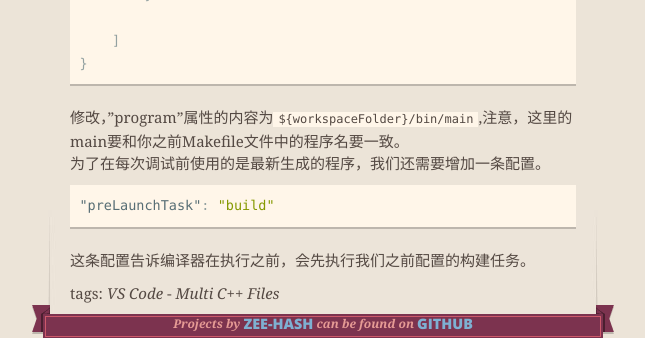
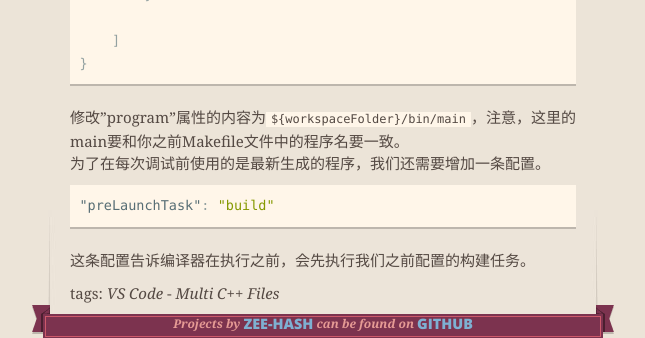
Before and after one commit to Zee-hash/zee-hash.github.io, a Jekyll site: the page built from _posts/2021-04-04-setup-vscode-env-for-multifile-c++-projects.markdown, in a window 1280 px wide and 900 px high, scrolled down 3107 px. Shown: the part 454-792 px from the top of the window, without its empty margins (317-962 px from the left). Built offline with Jekyll 4.4.1, drawn with Linux system fonts in a browser that asks for light colours; some of the changed text lies outside the part shown.

````diff
--- a/_posts/2021-04-04-setup-vscode-env-for-multifile-c++-projects.markdown
+++ b/_posts/2021-04-04-setup-vscode-env-for-multifile-c++-projects.markdown
@@ -135,7 +135,7 @@ $ make
     ]
 }
 ```
-修改，"program"属性的内容为`${workspaceFolder}/bin/main`,注意，这里的main要和你之前Makefile文件中的程序名要一致。
+修改"program"属性的内容为`${workspaceFolder}/bin/main`，注意，这里的main要和你之前Makefile文件中的程序名要一致。
 为了在每次调试前使用的是最新生成的程序，我们还需要增加一条配置。
 ```json
 "preLaunchTask": "build"
````
Also changed, not shown: other parts of _posts/2021-04-04-setup-vscode-env-for-multifile-c++-projects.markdown (+1 -1 lines).
